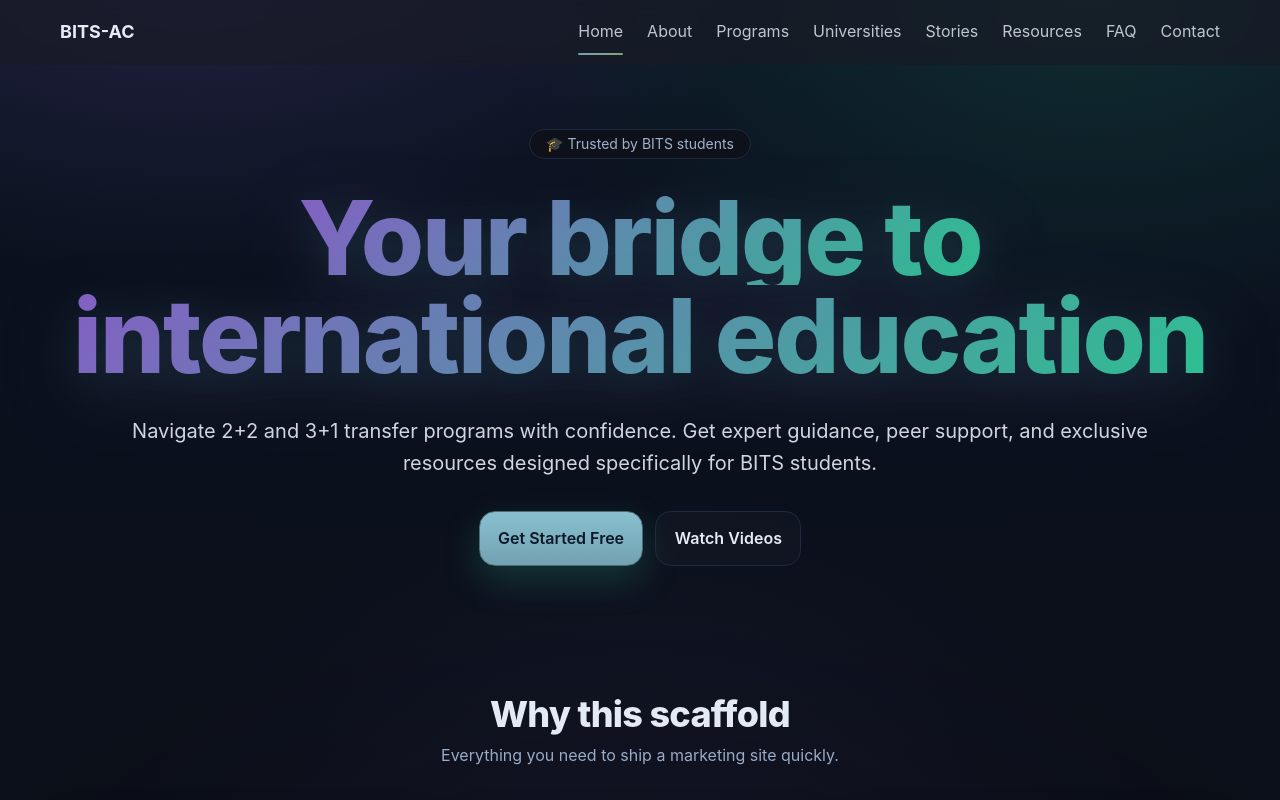
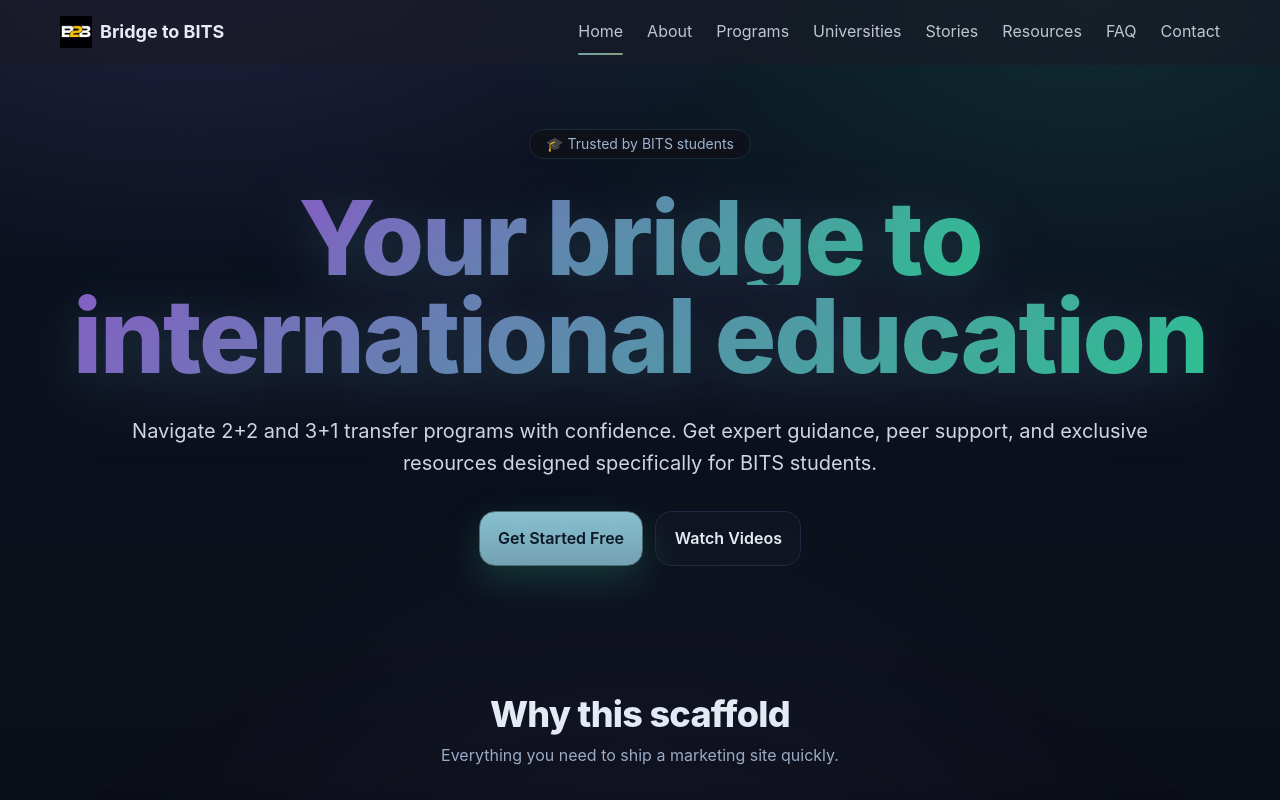
Before and after one commit to AnirudhSKrishnan/bridgetobits, a Next.js app: page / in a window 1280 px wide. Shown: the top 800 px of the page. Built offline with nearby package versions, Linux system fonts and the light colour scheme.

Commit message:
added logo

```diff
--- a/components/navbar.tsx
+++ b/components/navbar.tsx
@@ -1,6 +1,7 @@
 "use client";
 
 import Link from "next/link";
+import Image from "next/image";
 import { usePathname } from "next/navigation";
 import { useState } from "react";
 
@@ -22,7 +23,18 @@
   return (
     <header className="sticky top-0 z-50" style={{ backdropFilter: "blur(8px)", background: "rgba(26,27,38,0.65)", borderBottom: "1px solid var(--tn-border)" }}>
       <div className="container flex h-16 items-center justify-between">
-        <Link href="/" className="font-bold text-lg" style={{ color: "var(--tn-text)" }}>BITS-AC</Link>
+        <Link href="/" className="flex items-center gap-2">
+          <Image
+            src="/logos/B2B-Logo.svg"
+            alt="Bridge to BITS Logo"
+            width={32}
+            height={32}
+            className="w-8 h-8"
+          />
+          <span className="font-bold text-lg" style={{ color: "var(--tn-text)" }}>
+            Bridge to BITS
+          </span>
+        </Link>
         <nav className="hidden md:flex gap-6">
           {links.map((l) => (
             <Link
```
Also changed, not shown: public/logos/B2B-Logo.svg (added).
